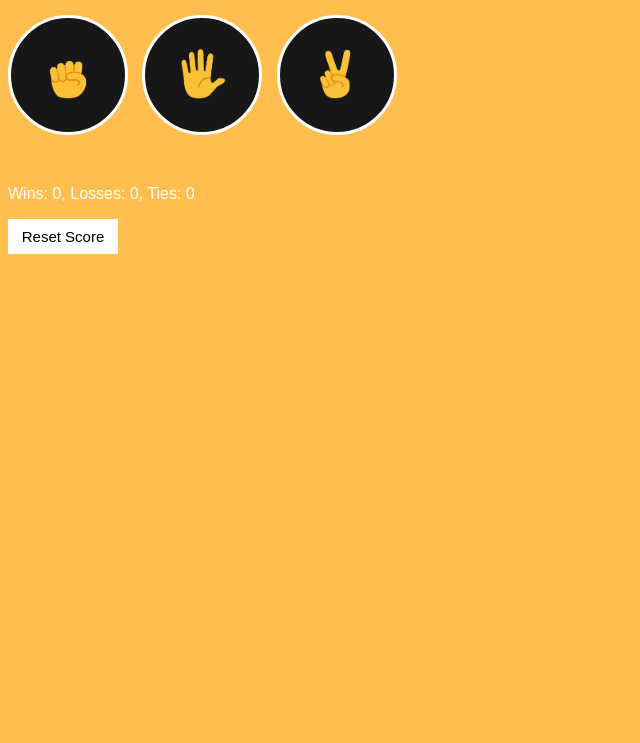
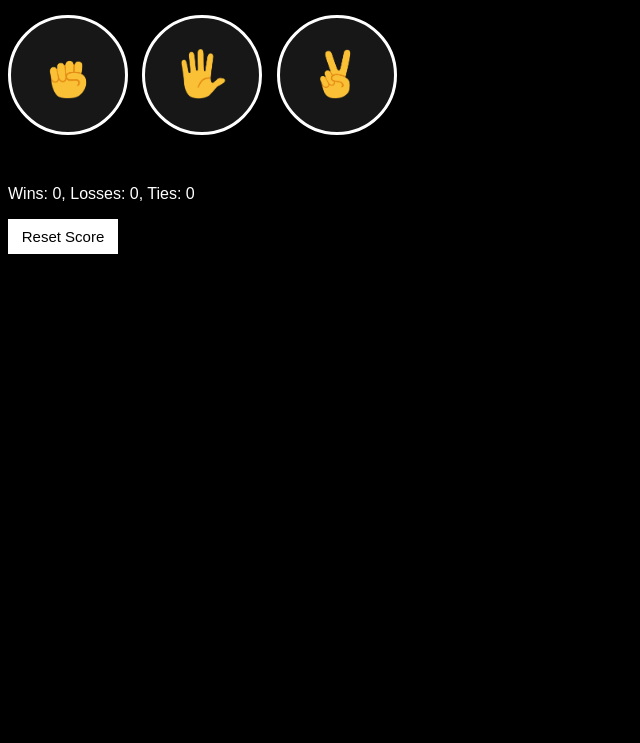
Before and after one commit to aiswaryak-13/rockPaperScissors, a plain HTML site: page index.html in a window 1280 px wide. Shown: the part 57-800 px from the top of the page, without its empty margins (0-640 px from the left). Drawn offline with Linux system fonts and the light colour scheme.

Commit message:
Update rock-paper-scissor.css

```diff
--- a/rock-paper-scissor.css
+++ b/rock-paper-scissor.css
@@ -1,6 +1,6 @@
 body
 {
-  background-color: rgb(255, 190, 78);
+  background-color: black;
   color: white;
   font-family: Arial, Helvetica, sans-serif;
 }
```
